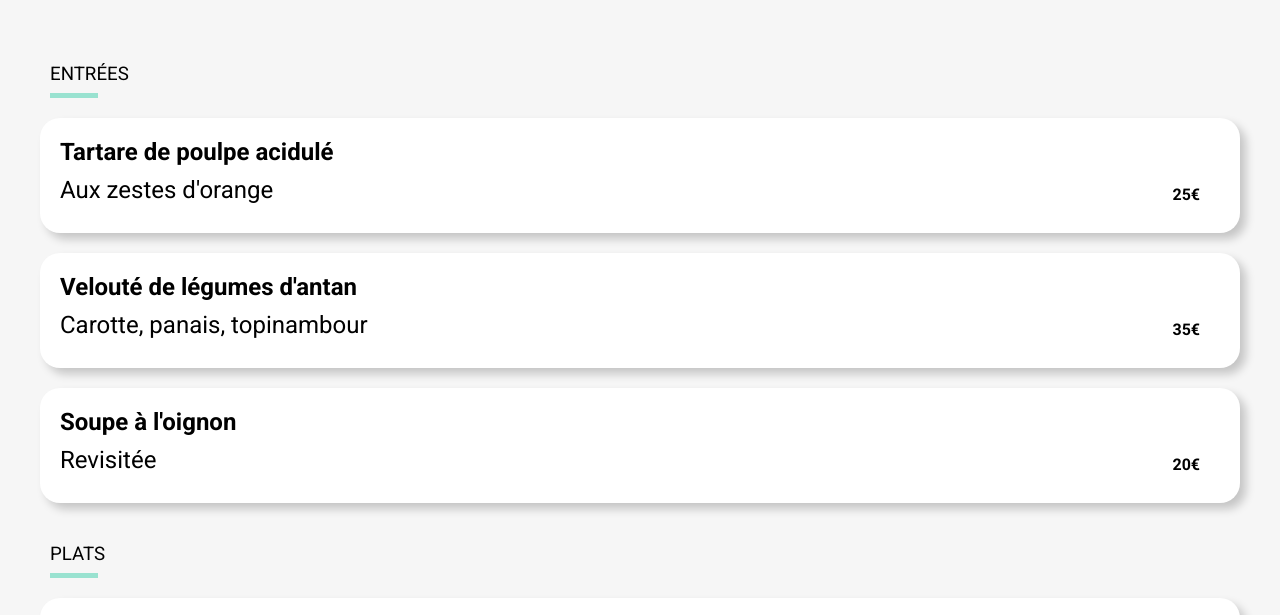
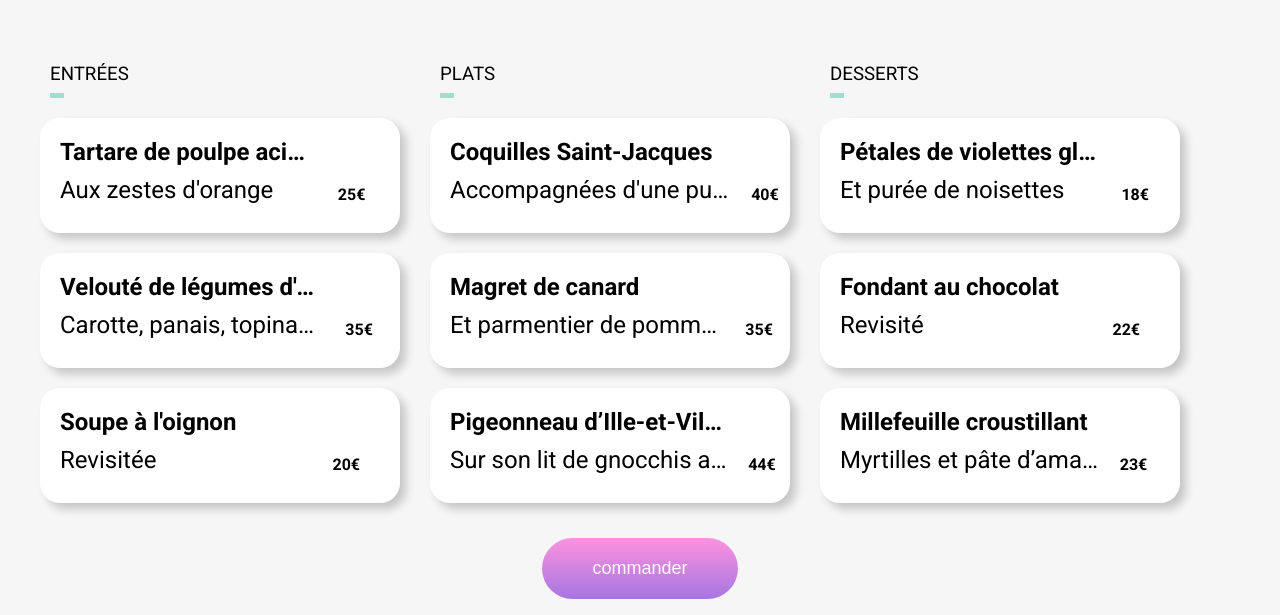
Before and after one commit to oyourou/EleonoreGBALLOU_3_29092021, a website: page pages/a-la-francaise.html in a window 1280 px wide. Shown: the part 681-1296 px from the top of the page. Drawn offline with Linux system fonts and the light colour scheme; a web font is replaced by a local one.

```diff
--- a/pages/a-la-francaise.html
+++ b/pages/a-la-francaise.html
@@ -23,25 +23,23 @@
                     <i class="fas fa-heart fa-stack-2x"></i>
                 </span>
             </div>
+            <section class="food_container">
                 <section class="food_proposition">
                     <h3 class="food_proposition_title">Entrées</h3>
                     <div class="food_description">
                         <div class="food_details">
                             <h4 class="food_details_name">Tartare de poulpe acidulé</h4>
                             <p class="food_details_touch">Aux zestes d'orange</p>
-
                         </div>
                         <div class="food_price">25€</div>
                         <span class="check-container"><i class="fas fa-check-circle check_validation"></i></span>
                     </div>
-
                     <div class="food_description">
                         <div class="food_details">
                             <h4 class="food_details_name">Velouté de légumes d'antan</h4>
                             <p class="food_details_touch">Carotte, panais, topinambour</p>
                         </div>
                         <div class="food_price">35€</div>
-
                         <span class="check-container">
                             <i class="fas fa-check-circle check_validation"></i>
                         </span>
@@ -52,10 +50,8 @@
                             <p class="food_details_touch">Revisitée</p>
                         </div>
                         <div class="food_price">20€</div>
-
                         <span class="check-container"><i class="fas fa-check-circle check_validation"></i></span>
                     </div>
-
                 </section>
                 <section class="food_proposition">
                     <h3 class="food_proposition_title">Plats</h3>
@@ -66,7 +62,6 @@
                         </div>
                         <div class="food_price">40€</div>
                         <span class="check-container"><i class="fas fa-check-circle check_validation"></i></span>
-
                     </div>
                     <div class="food_description">
                         <div class="food_details">
@@ -75,7 +70,6 @@
                         </div>
                         <div class="food_price">35€</div>
                         <span class="check-container"><i class="fas fa-check-circle check_validation"></i></span>
-
                     </div>
                     <div class="food_description">
                         <div class="food_details">
@@ -84,13 +78,10 @@
                         </div>
                         <div class="food_price">44€</div>
                         <span class="check-container"><i class="fas fa-check-circle check_validation"></i></span>
-
                     </div>
-
                 </section>
                 <section class="food_proposition">
                     <h3 class="food_proposition_title">Desserts</h3>
-
                     <div class="food_description">
                         <div class="food_details">
                             <h4 class="food_details_name">Pétales de violettes glacés</h4>
@@ -98,7 +89,6 @@
                         </div>
                         <div class="food_price">18€</div>
                         <span class="check-container"><i class="fas fa-check-circle check_validation"></i></span>
-
                     </div>
                     <div class="food_description">
                         <div class="food_details">
@@ -107,7 +97,6 @@
                         </div>
                         <div class="food_price">22€</div>
                         <span class="check-container"><i class="fas fa-check-circle check_validation"></i></span>
-
                     </div>
                     <div class="food_description">
                         <div class="food_details">
@@ -117,6 +106,7 @@
                         <div class="food_price">23€</div>
                         <span class="check-container"><i class="fas fa-check-circle check_validation"></i></span>
                     </div>
+                </section>
             </section>
             <section class="button">
                 <button class="button_order">commander</button>
--- a/sass/pages/_cards.scss
+++ b/sass/pages/_cards.scss
@@ -16,6 +16,7 @@
         color: black;
     }
     &_dish {
+        width: 100%;
         box-shadow: none;
         border-radius: 15px;
         background-color: white;
--- a/sass/pages/menus.scss
+++ b/sass/pages/menus.scss
@@ -57,12 +57,18 @@
 }
 
 .food_container{
+    display: flex;
+    flex-direction: column;
     @media screen and (min-width:992px) {
-        width: 40%;
-        margin: 0 auto;
+        flex-direction: row;
+        gap: 30px;
     }
 }
+
 .food_proposition {
+    @media screen and (min-width:992px) {
+        width: 30%;
+    }
     &_title {
         text-transform: uppercase;
         border-bottom: 5px solid $color-tertiary;
@@ -74,6 +80,7 @@
 }
 .food_description {
     position: relative;
+    width: 100%;
     display: flex;
     justify-content: space-between;
     border: none;
@@ -86,16 +93,22 @@
     box-shadow: 6px 6px 10px rgba(0, 0, 0, 20%);
     animation: slideup 1000ms backwards;
     cursor: pointer;
+    &:hover .check-container {
+        margin-right: 0;
+        transform: rotate(180deg);
+
+
+    }
+
 }
 @keyframes slideup {
     0% {
-        transform: translatey(20px);
+        transform: translateX;
         opacity: 0%;
     }
     100% {
-        transform: translatey(0px);
+        transform: translateX;
         opacity: 100%;
-
     }
 }
 .food_details {
@@ -103,10 +116,12 @@
     white-space: nowrap;
     overflow: hidden;
     text-overflow: ellipsis;
-
     &_name {
         margin: 0;
         font-size: x-large;
+        white-space: nowrap;
+        overflow: hidden;
+        text-overflow: ellipsis;
     }
     &_touch {
         margin-top: 10px;
@@ -130,14 +145,11 @@
     border-radius: 0px 20px 20px 0;
     background-color: $color-tertiary;
     margin-right: -94px;
-    transition: margin-right 2s ease;
-    &:hover {
-        margin-right: 0;
-        cursor: pointer;
-    }
     &_validation {
+
         font-size: 30px;
-        transform: rotate(359deg);
+
+
     }
 }
 .button{
```
Also changed, not shown: pages/la-note-enchantee.html (+2 -1 lines), pages/la-palette-du-gout.html (+0 -9 lines), pages/le-delice-des-sens.html (+2 -12 lines), public/css/style.css, 1 other file. Lines whose indentation alone changed are shown as unchanged.
